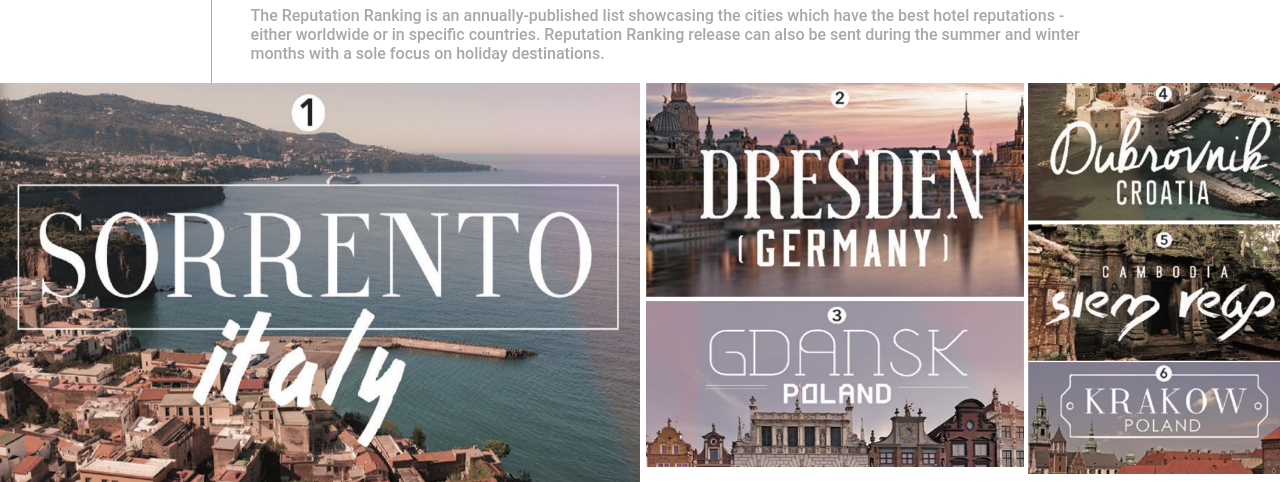
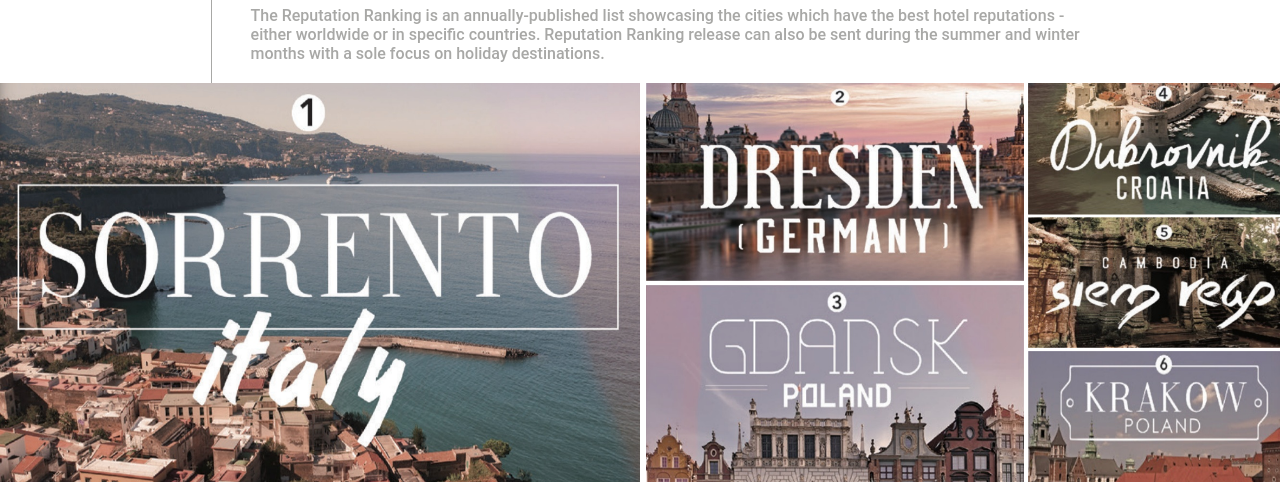
Before and after one commit to Johnviktur19/ReplicatePro.github.io, a plain HTML site: page index.html in a window 1280 px wide. Shown: the part 130-612 px from the top of the page. Drawn offline with Linux system fonts and the light colour scheme.

Commit message:
fix image alignment

```diff
--- a/css/style.css
+++ b/css/style.css
@@ -253,6 +253,7 @@ img {
 		width: 30%;
 		height: 400px;
 		display: flex;
+		justify-content: space-between;
 		flex-direction: column;
 	}
 
@@ -261,6 +262,7 @@ img {
 		width: 20%;
 		height: 400px;
 		display: flex;
+		justify-content: space-between;
 		flex-direction: column;
 	}
 
@@ -269,12 +271,13 @@ img {
 		width: 100%;
 		padding-left: 1.5%;
 		padding-bottom: 0.5%;
+		height: 200px;
 	}
 
 	.img-3 {
 		float: left;
 		max-width: 100%;
-		max-height: 42%;
+		height: 200px;
 		padding-left: 1.5%;
 		padding-top: 0.5%;
 	}
@@ -283,7 +286,7 @@ img {
 		width: 100%;
 		padding-left: 1.5%;
 		padding-bottom: 0.5%;
-		max-height: 35%;
+		height: 33.3333333333%;
 	}
 
 	.img-5 {
@@ -291,12 +294,13 @@ img {
 		padding-left: 1.5%;
 		padding-top: 0.5%;
 		padding-bottom: 0.5%;
-		max-height: 35%;
+		height: 33.3333333333%;
 	}
 
 	.img-6 {
+		padding-top: 0.5%;
 		max-width: 100%;
 		padding-left: 1.5%;
-		max-height: 30%;
+		height: 33.3333333333%;
 	}
 }
```
